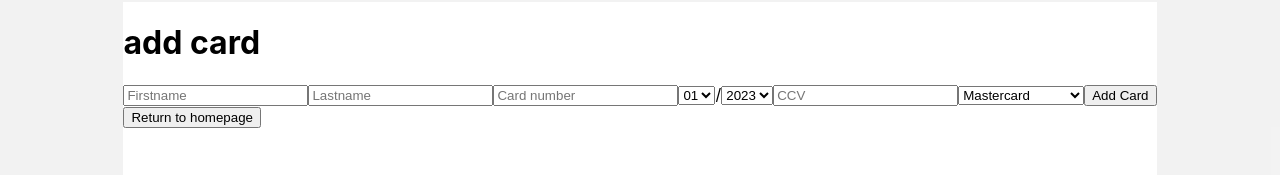
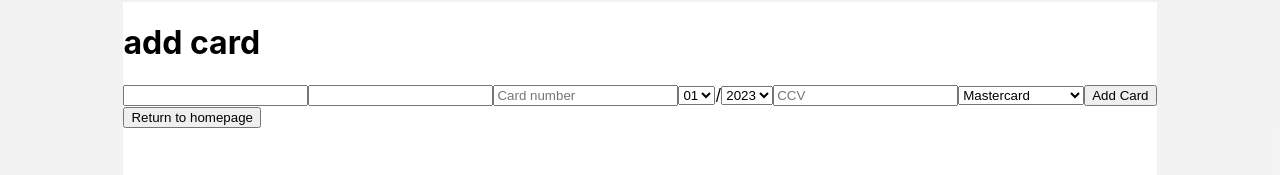
Before and after one commit to softlavender/Projektarbete-E-Wallet, a React (Create React App) app: page /addcard in a window 1280 px wide. Shown: the part 128-303 px from the top of the page. Built offline with nearby package versions, Linux system fonts and the light colour scheme; no server answers.

Commit message:
Tried to do some changes

```diff
--- a/src/App.js
+++ b/src/App.js
@@ -2,10 +2,18 @@ import './App.css';
 import HomePage from "./pages/HomePage"
 import AddCard from "./pages/addCard.jsx"
 import { Routes, Route } from "react-router-dom"
+import {getRandomUserInfo} from "./redux/cardsSlice";
+import { useDispatch } from 'react-redux';
+import { useEffect } from 'react';
 
 function App() {
-  console.log('App.jsx');
+  // console.log('App.jsx');
   // namn och efternamn kan hämtas här från cardSlice och skicka till AddCard
+
+  const dispatch = useDispatch();
+  useEffect(() => {
+    dispatch(getRandomUserInfo());
+  }, []);
 
   return (
     <div className="App">
--- a/src/pages/addCard.jsx
+++ b/src/pages/addCard.jsx
@@ -1,6 +1,6 @@
 // imports
 import { useDispatch, useSelector } from "react-redux";
-import { useState } from "react";
+import { useRef, useState } from "react";
 
 
 const AddCard = () => {
@@ -11,7 +11,6 @@ const AddCard = () => {
 
   // state/effects, actions
   const dispatch = useDispatch();
-
   const [firstName, setFirstName] = useState("")
   const [lastName, setLastName] = useState("")
   const [vendor, setVendor] = useState("")
@@ -19,10 +18,11 @@ const AddCard = () => {
   const [expireMonth, setExpireMonth] = useState("")
   const [expireYear, setExpireYear] = useState("")
   const [CCV, setCCV] = useState("")
+  const {randomUser} = useSelector((state) => state.cards);
 
   let newCard = {
-    firstname: firstName,
-    lastname: lastName,
+    firstName: randomUser.firstName,
+    lastName: randomUser.lastName,
     vendor: vendor,
     cardNr: cardnumber,
     expireMonth: expireMonth,
@@ -35,8 +35,8 @@ const AddCard = () => {
     <>
       <h1>add card</h1>
       <div>
-        <p>{firstName}</p>
-        <p>{lastName}</p>
+        <p>{randomUser.firstName}</p>
+        <p>{randomUser.lastName}</p>
         <p>{cardnumber}</p>
         <p>{expireMonth}</p>
         <p>{expireYear}</p>
@@ -44,8 +44,8 @@ const AddCard = () => {
         <p>{vendor}</p>
       </div>
       <div>
-        <input type="text" id="firstname" placeholder="Firstname" onChange={e => setFirstName(e.target.value)} />
-        <input type="text" id="lastname" placeholder="Lastname" onChange={e => setLastName(e.target.value)}/>
+        <input type="text" id="firstname" placeholder={randomUser.firstName}/>
+        <input type="text" id="lastname" placeholder={randomUser.lastName} />
         <input type="number" id="cardNr" placeholder="Card number" onChange={e => setCardnumber(e.target.value)}/>
         <select id="expireMonth" onChange={e => setExpireMonth(e.target.value)}>
           <option value="01">01</option>
```
